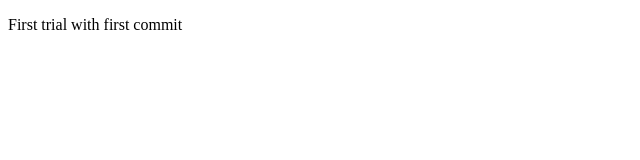
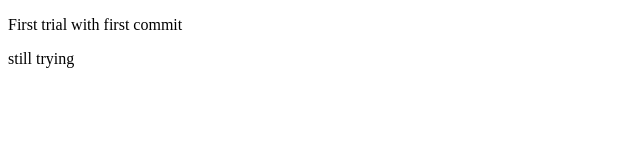
Before and after one commit to frankflej/serious-repository, a plain HTML site: page index.html in a window 1280 px wide. Shown: the full height of the page, 0-640 px from the left. Drawn offline with Linux system fonts and the light colour scheme.

Commit message:
Second commit made

```diff
--- a/index.html
+++ b/index.html
@@ -8,5 +8,6 @@
 </head>
 <body>
     <p>First trial with first commit</p>
+    <p>still trying</p>
 </body>
 </html>
```
